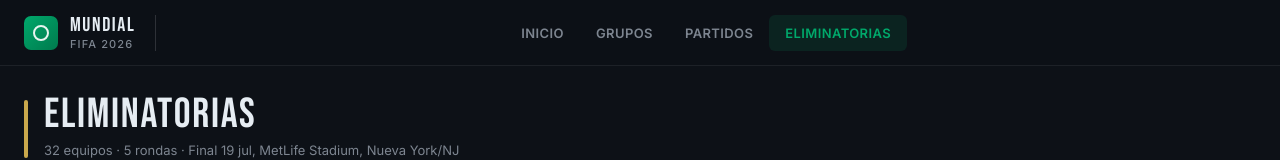
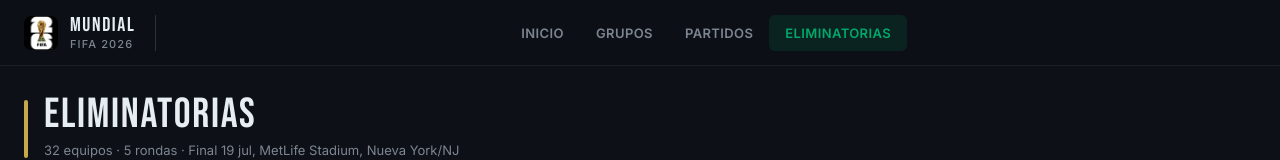
Before and after one commit to Juliancaba20/mundial2026, a Next.js app: page /eliminatorias in a window 1280 px wide. Shown: the top 160 px of the page. Built offline with nearby package versions, Linux system fonts and the light colour scheme; no server answers.

Commit message:
modificaciones

```diff
--- a/app/globals.css
+++ b/app/globals.css
@@ -54,13 +54,8 @@ button { font-family: var(--body); cursor: pointer; }
 }
 .brand-mark {
   width: 34px; height: 34px; border-radius: 7px;
-  background: linear-gradient(135deg, var(--green) 0%, #007a4d 100%);
-  display: flex; align-items: center; justify-content: center;
+  object-fit: cover; display: block;
   flex-shrink: 0;
-}
-.brand-mark-inner {
-  width: 16px; height: 16px; border-radius: 50%;
-  border: 2px solid rgba(255,255,255,0.9);
 }
 .brand-text { font-family: var(--display); letter-spacing: .08em; font-size: 20px; color: var(--text); line-height: 1; }
 .brand-year { font-size: 11px; color: var(--muted); letter-spacing: .1em; font-weight: 500; margin-top: 2px; text-transform: uppercase; }
--- a/components/Topbar.tsx
+++ b/components/Topbar.tsx
@@ -21,9 +21,13 @@ export function Topbar() {
   return (
     <header className="topbar">
       <Link href="/" className="brand">
-        <div className="brand-mark">
-          <div className="brand-mark-inner" />
-        </div>
+        <img
+          src="/brand-mark.webp"
+          alt="Mundial 2026"
+          width={34}
+          height={34}
+          className="brand-mark"
+        />
         <div>
           <div className="brand-text">MUNDIAL</div>
           <div className="brand-year">FIFA 2026</div>
```
Also changed, not shown: public/brand-mark.webp (added).
